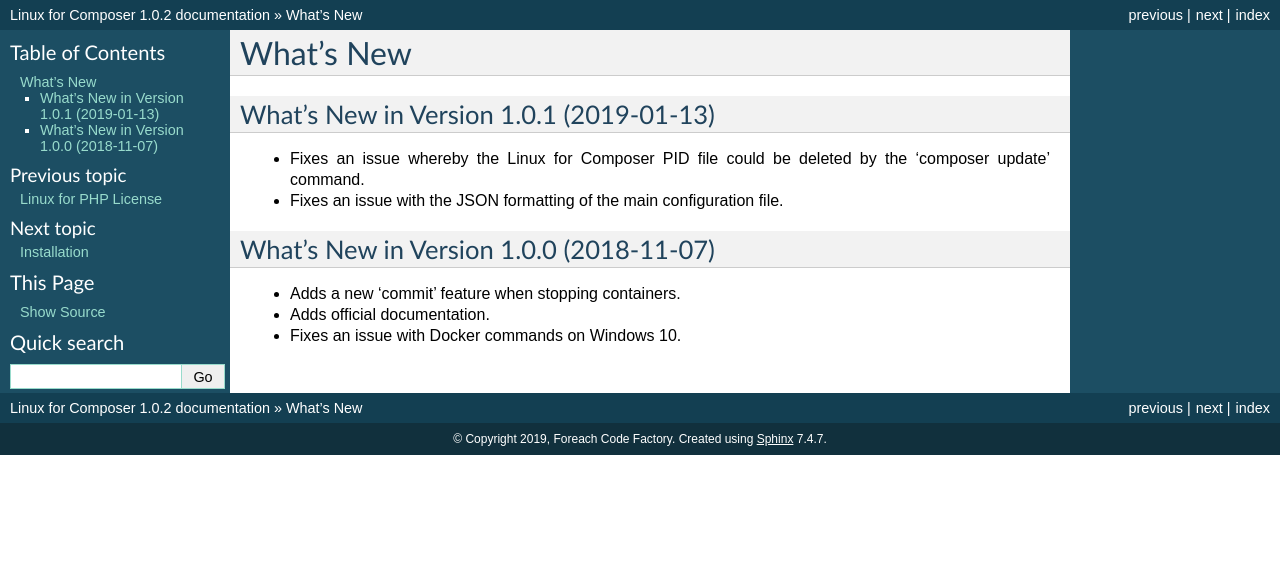
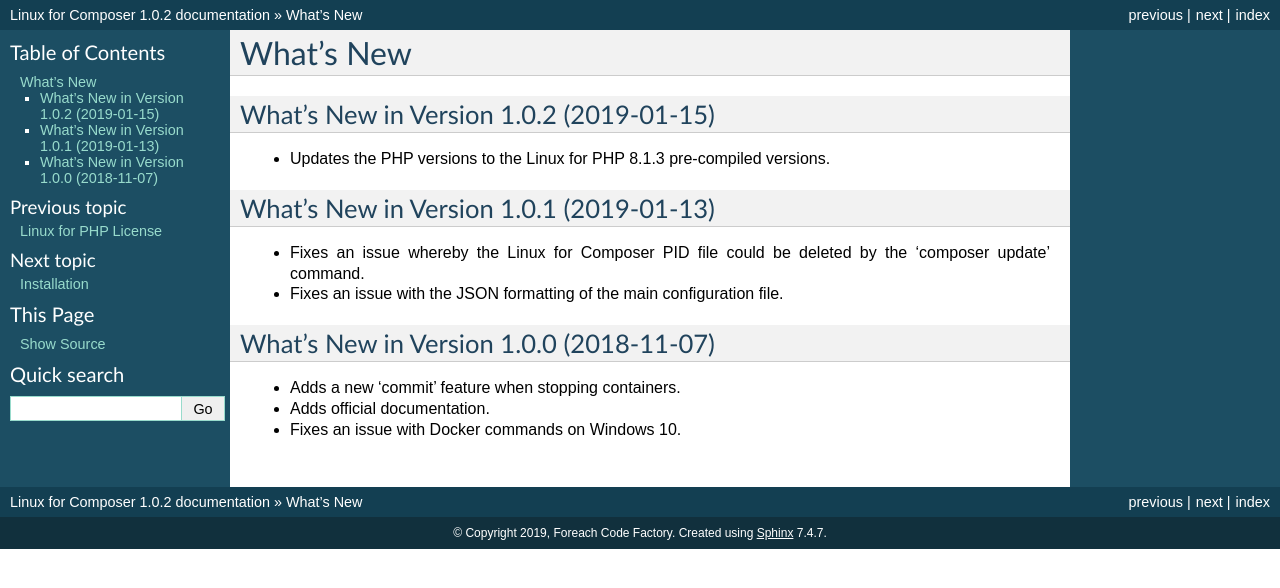
Before and after one commit to linuxforphp/linuxforcomposer, a Sphinx documentation site: the page built from docs/whats_new.rst, in a window 1280 px wide. Shown: the top 588 px of the page. Built offline with Sphinx 7.4.7, drawn with Linux system fonts in a browser that asks for light colours.

Commit message:
2019-01-15 AC: Updates the documentation.

```diff
--- a/docs/whats_new.rst
+++ b/docs/whats_new.rst
@@ -2,6 +2,11 @@
 
 What's New
 ==========
+
+What's New in Version 1.0.2 (2019-01-15)
+----------------------------------------
+
+* Updates the PHP versions to the Linux for PHP 8.1.3 pre-compiled versions.
 
 
 What's New in Version 1.0.1 (2019-01-13)
```
